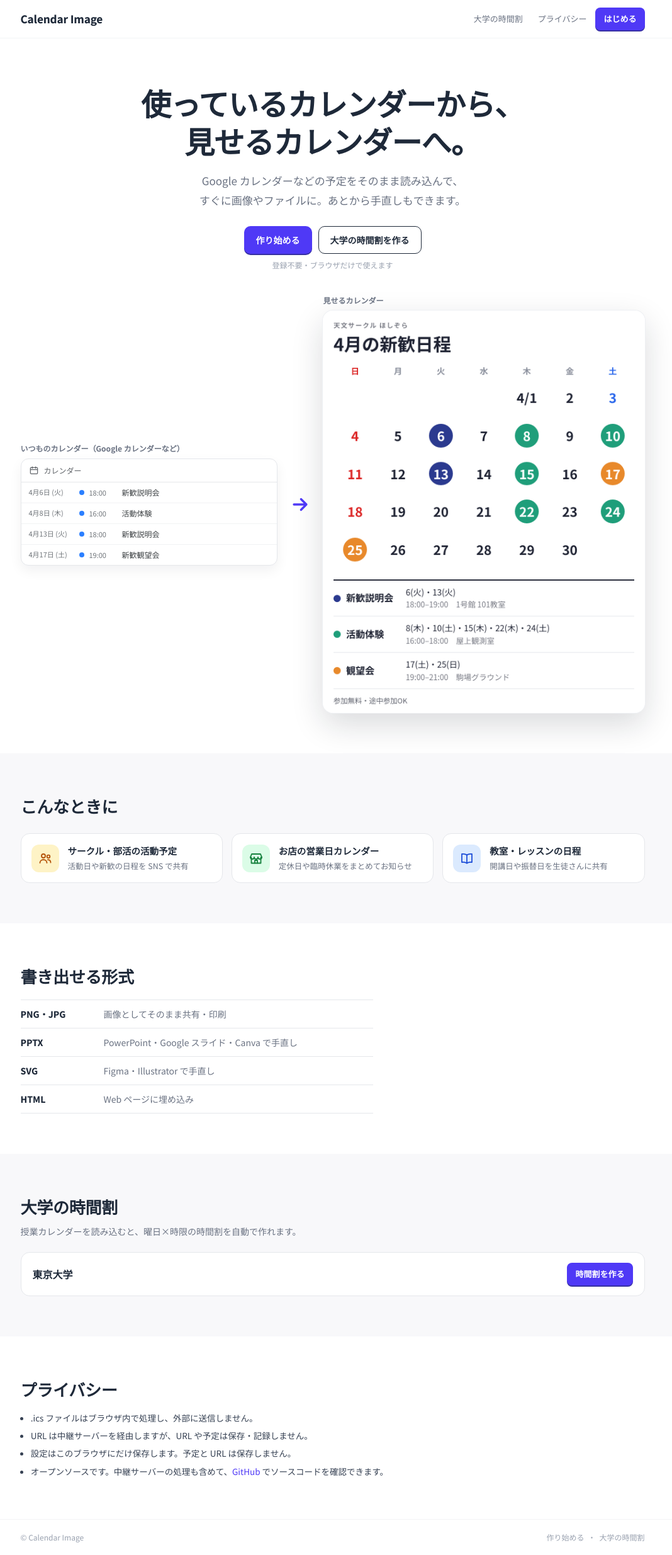
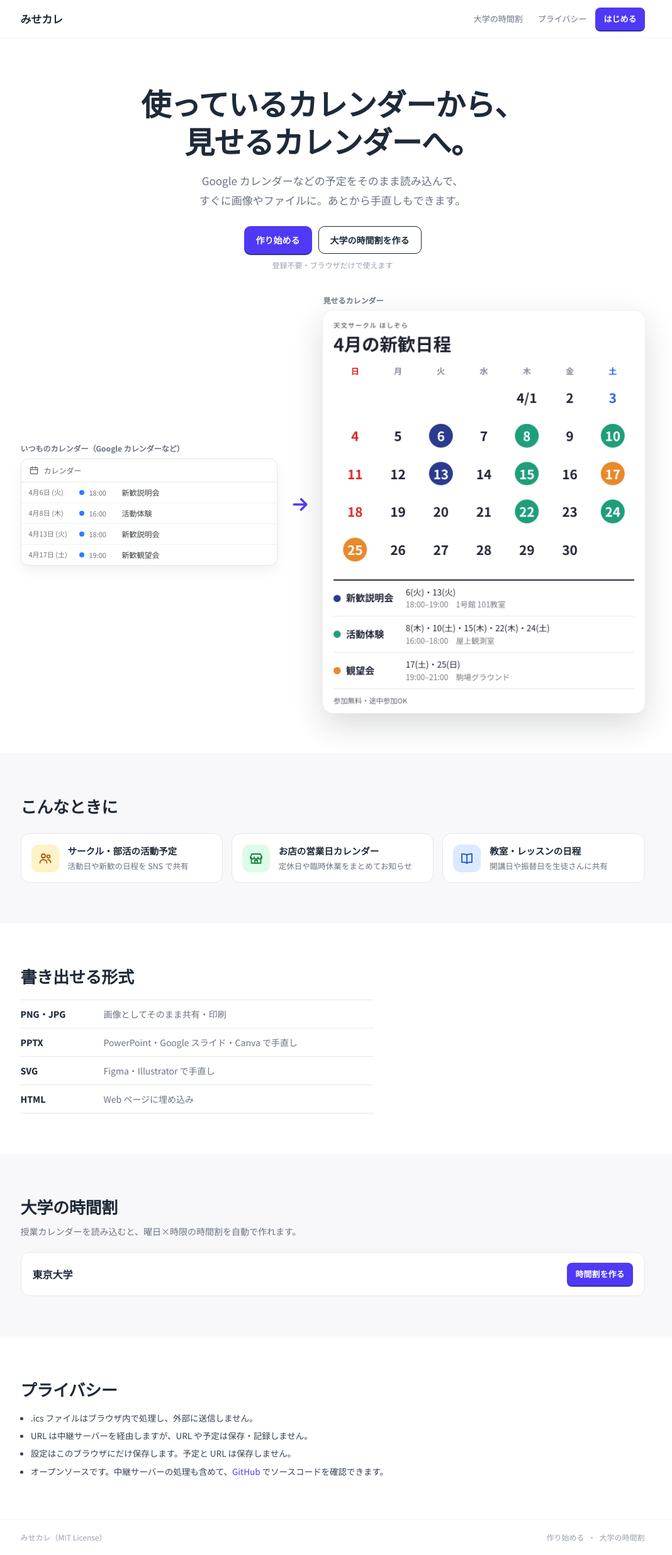
Before and after one commit to nakomochi/calendar-image, a SvelteKit app: page / in a window 1280 px wide. Shown: the whole page at 63% size, without its empty margins (104-1172 px from the left). Built offline with nearby package versions, Linux system fonts and the light colour scheme.

Commit message:
chore: rename app to みせカレ and add misekare.nakomochi.dev domain

```diff
--- a/package.json
+++ b/package.json
@@ -1,5 +1,5 @@
 {
-	"name": "calendar-image",
+	"name": "misekare",
 	"private": true,
 	"version": "0.0.1",
 	"license": "MIT",
--- a/src/lib/components/Editor.svelte
+++ b/src/lib/components/Editor.svelte
@@ -120,7 +120,7 @@
 </script>
 
 <svelte:head>
-  <title>{$utokyoModeStore ? '東大カレンダー' : 'Calendar Image Generator'}</title>
+  <title>{$utokyoModeStore ? '大学の時間割 — みせカレ' : 'みせカレ'}</title>
 </svelte:head>
 
 {#snippet emptyState()}
--- a/src/lib/components/editor/Brand.svelte
+++ b/src/lib/components/editor/Brand.svelte
@@ -3,7 +3,7 @@
 </script>
 
 <div class="flex items-center gap-2">
-  <a href="/" class="font-bold">Calendar Image</a>
+  <a href="/" class="font-bold">みせカレ</a>
   {#if $utokyoMode}
     <span class="badge badge-sm">東大 時間割</span>
   {/if}
--- a/src/routes/+page.svelte
+++ b/src/routes/+page.svelte
@@ -1,7 +1,7 @@
 <script lang="ts">
   import afterImage from '$lib/assets/lp-after-shinkan.png';
 
-  // Intrinsic size of the exported image (510x520 canvas at pixelRatio 2).
+  // Intrinsic size of the exported image (540x675 canvas at pixelRatio 2).
   const AFTER_IMAGE_WIDTH = 1080;
   const AFTER_IMAGE_HEIGHT = 1350;
 
@@ -51,7 +51,7 @@
 </script>
 
 <svelte:head>
-  <title>Calendar Image — 使っているカレンダーから、見せるカレンダーへ</title>
+  <title>みせカレ — 使っているカレンダーから、見せるカレンダーへ</title>
   <meta
     name="description"
     content="Google カレンダーなどの予定をそのまま読み込んで、カレンダー画像や PowerPoint・SVG・HTML に書き出せます。登録不要。"
@@ -101,7 +101,7 @@
 <div data-theme="light" class="jp-wrap min-h-screen bg-white text-gray-800">
   <header class="sticky top-0 z-40 border-b border-gray-100 bg-white/90 backdrop-blur-md">
     <div class="mx-auto flex max-w-[1040px] items-center justify-between gap-3 px-5 py-3 md:px-6">
-      <a href="/" class="text-[17px] font-extrabold tracking-[-0.01em]">Calendar Image</a>
+      <a href="/" class="text-[17px] font-extrabold tracking-[-0.01em]">みせカレ</a>
       <nav aria-label="ページ内リンク" class="flex items-center gap-1">
         <a href="#timetable" class="hidden px-2.5 py-1.5 text-[13px] text-gray-500 hover:text-gray-800 sm:inline">大学の時間割</a>
         <a href="#privacy" class="hidden px-2.5 py-1.5 text-[13px] text-gray-500 hover:text-gray-800 sm:inline">プライバシー</a>
@@ -263,7 +263,9 @@
 
   <footer class="border-t border-gray-100">
     <div class="mx-auto flex max-w-[1040px] flex-wrap justify-between gap-3 px-5 py-5 text-xs text-gray-400 md:px-6">
-      <p>© Calendar Image</p>
+      <p>
+        みせカレ（<a href={REPO_URL} class="hover:text-gray-600">MIT License</a>）
+      </p>
       <nav aria-label="フッター" class="flex items-center gap-1.5">
         <a href="/editor" class="hover:text-gray-600">作り始める</a>
         <span aria-hidden="true">・</span>
```
Also changed, not shown: 2 other files (tests, documents, lock files or other folders).
